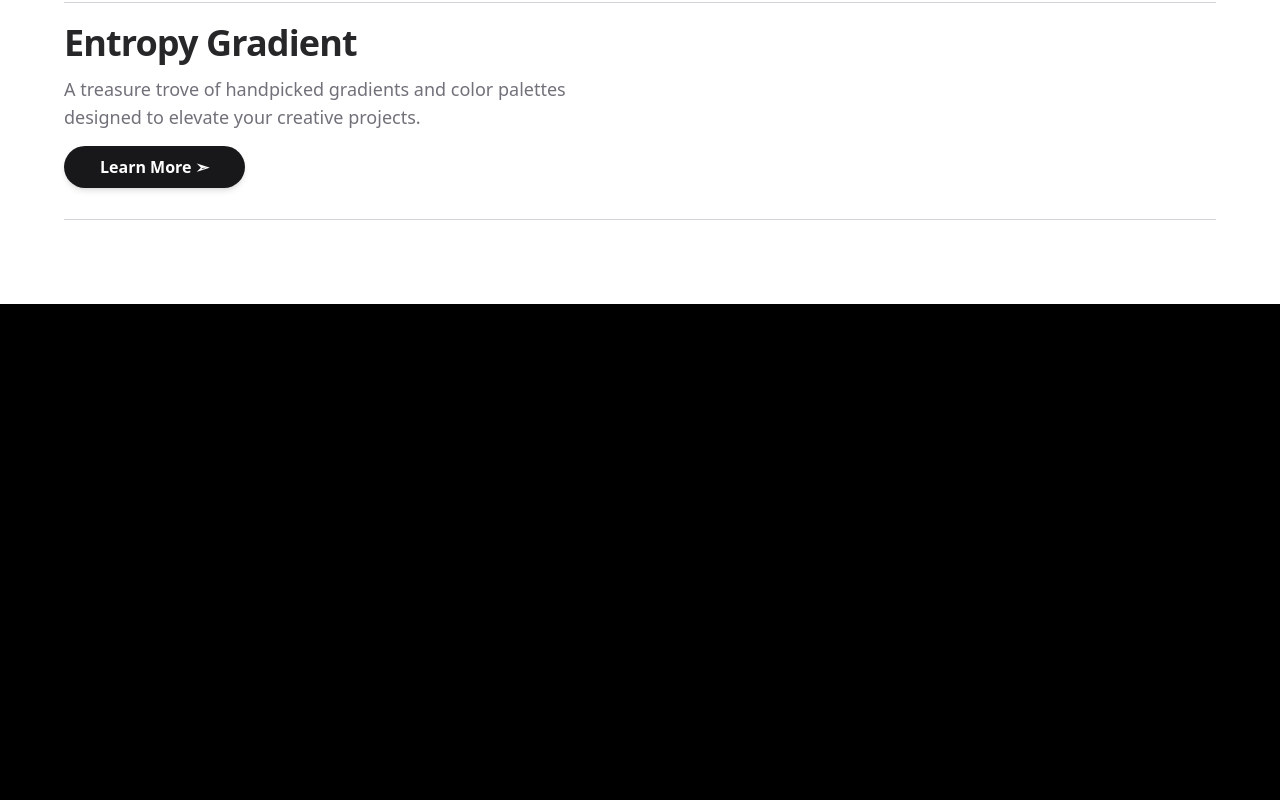
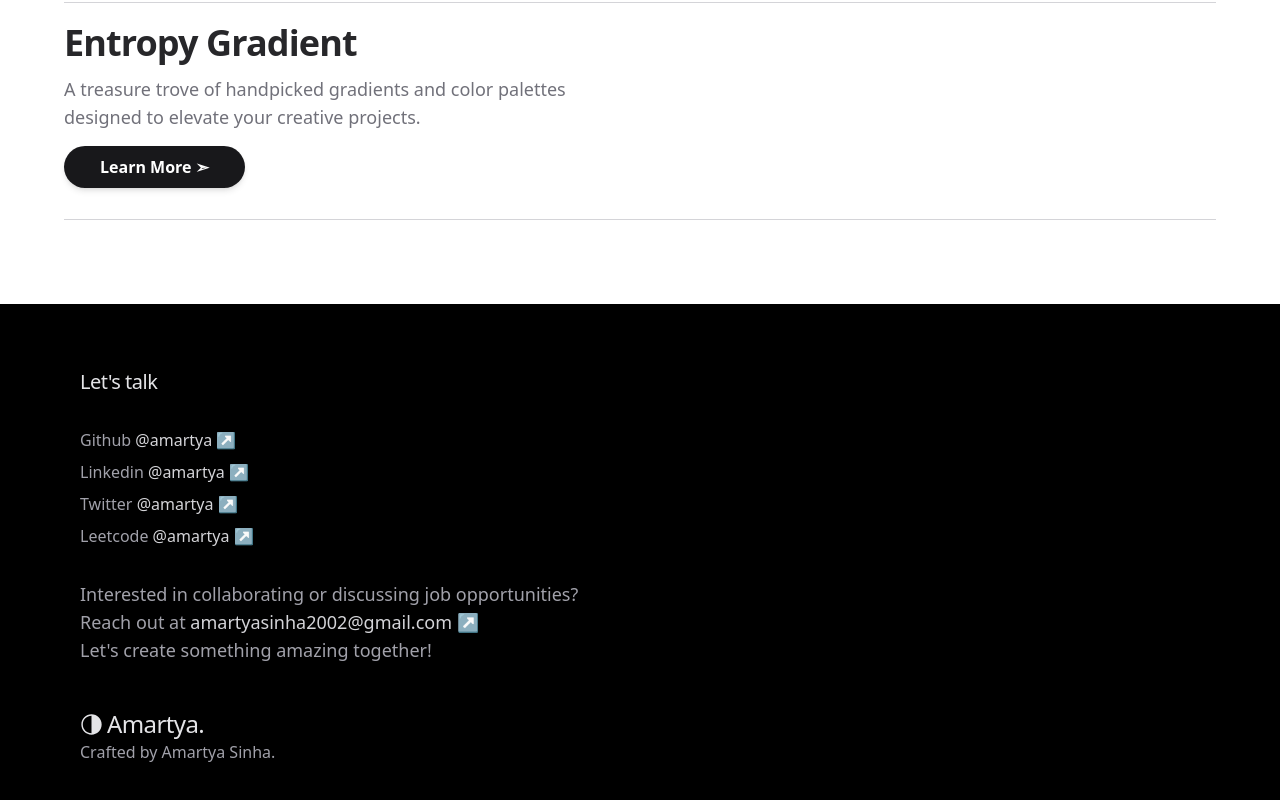
Before and after one commit to amartya2002/amartyasinha, a Next.js app: page / in a window 1280 px wide. Shown: the part 2205-3005 px from the top of the page. Before the commit the page ends 2509 px from the top, so only its background shows below. Built offline with nearby package versions, Linux system fonts and the light colour scheme.

Commit message:
feat: footer

```diff
--- a/src/app/page.tsx
+++ b/src/app/page.tsx
@@ -1,18 +1,17 @@
-
-import Hero from '@/components/Hero';
-import { ScrollProvider } from '@/components/Providers/ScrollProvider';
-import Intro from '@/components/Intro';
-import Works from '@/components/Works/Works';
-
+"use client";
+import Hero from "@/components/Hero";
+import { ScrollProvider } from "@/components/Providers/ScrollProvider";
+import Intro from "@/components/Intro";
+import Works from "@/components/Works/Works";
+import Footer from "@/components/Footer";
 
 export default function Page() {
-
   return (
     <ScrollProvider>
       <Hero />
-      <Intro/>
-      <Works/>
+      <Intro />
+      <Works />
+      <Footer />
     </ScrollProvider>
-
-  )
+  );
 }
--- /dev/null
+++ b/src/components/Footer.tsx
@@ -0,0 +1,87 @@
+import Link from "next/link";
+import React from "react";
+
+export default function Footer() {
+
+  return (
+    <footer className="max-w-7xl mx-auto bg-black md:px-20 px-6 py-16">
+
+      <div className="">
+        <p className="text-xl font-medium tracking-tight text-zinc-200 ">Let&apos;s talk</p>
+        <div className="my-8">
+          <p className="text-zinc-400 mb-2">
+            Github{" "}
+            <Link target="_blank"
+              className="text-zinc-300 hover:text-orange-300 duration-300"
+              href="https://github.com/amartya2002"
+            >
+              @amartya &#8599;
+            </Link>
+          </p>
+          <p className="text-zinc-400 mb-2">
+            Linkedin{" "}
+            <Link target="_blank"
+              className="text-zinc-300 hover:text-orange-300 duration-300"
+              href="https://www.linkedin.com/in/amartya99/"
+            >
+              @amartya &#8599;
+            </Link>
+          </p>
+          <p className="text-zinc-400 mb-2">
+            Twitter{" "}
+            <Link target="_blank"
+              className="text-zinc-300 hover:text-orange-300 duration-300"
+              href="https://twitter.com/amartyaSinha100"
+            >
+              @amartya &#8599;
+            </Link>
+          </p>
+          <p className="text-zinc-400 mb-2">
+            Leetcode{" "}
+            <Link target="_blank"
+              className="text-zinc-300 hover:text-orange-300 duration-300"
+              href="https://leetcode.com/amartya_sinha/"
+            >
+              @amartya &#8599;
+            </Link>
+          </p>
+        </div>
+
+        <p className="text-zinc-400 text-lg max-w-lg mb-8">
+        Interested in collaborating or discussing job opportunities? Reach out at
+        <Link className="hover:text-orange-300 duration-300 text-zinc-300"  href='#'
+                onClick={(e) => {
+                    window.location.href = "mailto:amartyasinha2202@gmail.com";
+                    e.preventDefault();
+                }} > amartyasinha2002@gmail.com &#8599;</Link>
+                <p>Let's create something amazing together!</p>
+        </p>
+
+        <div className="pt-3">
+        <p className=" tracking-tight text-2xl text-zinc-200 gap-1 flex items-center">
+          <span>
+            <svg
+              width="23"
+              height="23"
+              viewBox="0 0 15 15"
+              fill="none"
+              xmlns="http://www.w3.org/2000/svg"
+            >
+              <path
+                d="M7.49991 0.876892C3.84222 0.876892 0.877075 3.84204 0.877075 7.49972C0.877075 11.1574 3.84222 14.1226 7.49991 14.1226C11.1576 14.1226 14.1227 11.1574 14.1227 7.49972C14.1227 3.84204 11.1576 0.876892 7.49991 0.876892ZM7.49988 1.82689C4.36688 1.8269 1.82707 4.36672 1.82707 7.49972C1.82707 10.6327 4.36688 13.1725 7.49988 13.1726V1.82689Z"
+                fill="currentColor"
+                fill-rule="evenodd"
+                clip-rule="evenodd"
+              ></path>
+            </svg>
+          </span>
+
+          Amartya.
+        </p>
+          <p className="text-zinc-400">Crafted by Amartya Sinha.</p>
+        </div>
+      </div>
+
+    </footer>
+  );
+}
--- a/src/components/Intro.tsx
+++ b/src/components/Intro.tsx
@@ -1,7 +1,7 @@
 "use client";
 
 import { useLenis } from "@studio-freight/react-lenis";
-import { useRef, useState } from "react";
+import { useEffect, useRef, useState } from "react";
 
 function opacityForBlock(sectionProgress: number, blockNumber: number) {
   const progress = sectionProgress - blockNumber;
@@ -40,6 +40,7 @@ export default function Intro() {
   }
 
   return (
+
     <div
       ref={refContainer}
       className="relative z-10 bg-white text-zinc-800 dark:bg-[#0a0a0a]  dark:text-zinc-200 mt-6 "
```
